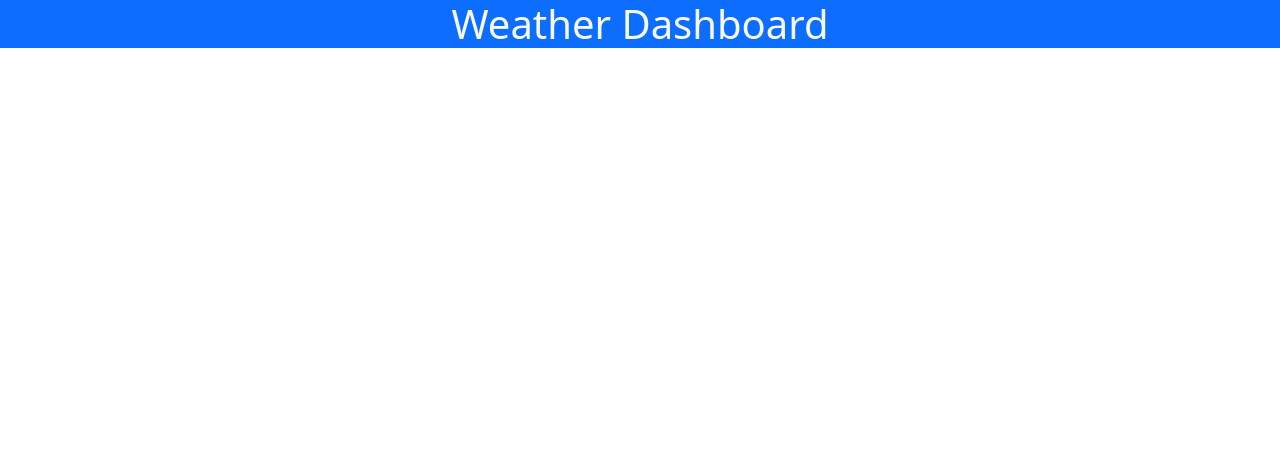
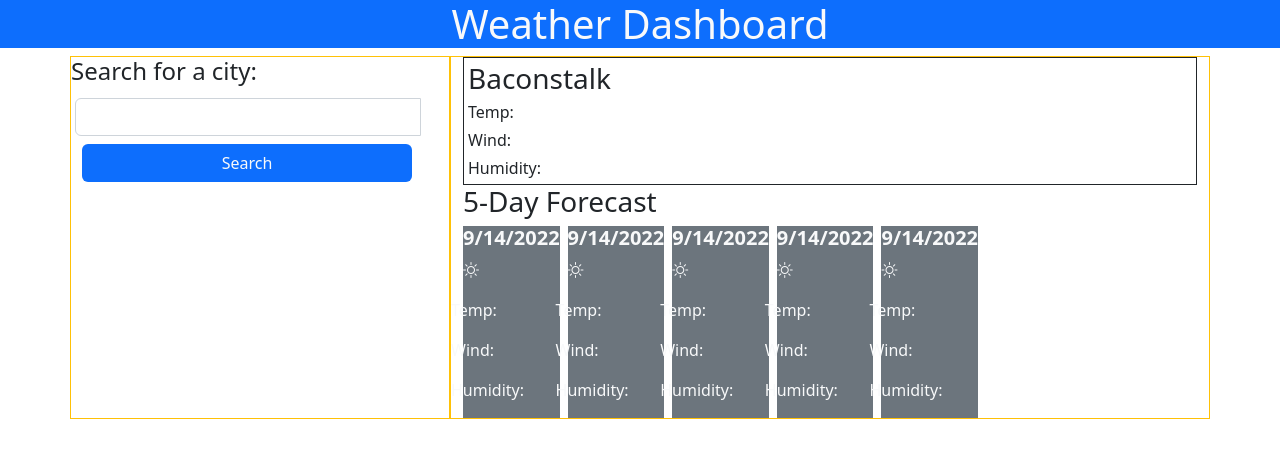
Before and after one commit to anomic84/Weather-Dashboard, a plain HTML site: page index.html in a window 1280 px wide. Drawn offline with nearby package versions, Linux system fonts and the light colour scheme.

Commit message:
wireframed the html so everything fits with bootstrap. The cards for the five day forcast look dumb and need to be fixed

```diff
--- a/index.html
+++ b/index.html
@@ -8,29 +8,90 @@
     <!-- CSS only -->
     <link href="https://cdn.jsdelivr.net/npm/bootstrap@5.2.3/dist/css/bootstrap.min.css" rel="stylesheet"
         integrity="sha384-rbsA2VBKQhggwzxH7pPCaAqO46MgnOM80zW1RWuH61DGLwZJEdK2Kadq2F9CUG65" crossorigin="anonymous">
+    <link rel="stylesheet" href="https://cdn.jsdelivr.net/npm/bootstrap-icons@1.10.2/font/bootstrap-icons.css">
     <title>Trip Planner - Weather</title>
 </head>
 
 <body>
 
     <!-- Top Banner -->
-    <!-- Includes "Weather Dashboard and padding" -->
     <header class="bg-primary py2 ">
         <h1 class="text-light text-center">Weather Dashboard</h1>
     </header>
 
+    <!-- Main div for whole section -->
+    <div class="container">
+        <div class="row">
+            <!-- Search Aside-->
+            <div class="container col-4 border border-warning">
+                <h4 class="row">Search for a city:</h4>
+                <div class="input-group mb-3 row">
+                    <input type="text" class="form-control m-1 w-100" id="search-city" aria-label="City Search"
+                        aria-describedby="search-button">
+                    <div class="input-group-append w-100">
+                        <button class="my-1 w-100 btn bg-primary text-light" id="search-button">Search</button>
+                    </div>
+                    <!-- Search History -->
+                    <ul class="list-group row"></ul>
+                </div>
+                <!-- Section below for past searches to show up -->
 
-    <!-- Search Aside Col 3?-->
-    <!-- Section below for past searches to show up -->
+            </div>
+            <!-- Div for BOTH Current tempurate and 5 day for cast; col-9 -->
+            <div class="container col-8 border border-warning">
+                <!-- Row 1 is Current Temp link to Jquery -->
+                <div class="div border border-dark">
+                    <h3 class="row m-1">Baconstalk</h3>
+                    <p class="row text-size-1 m-1">Temp:<span class="current" id="temp"></span> </p>
+                    <p class="row text-size-1 m-1">Wind:<span class="current" id="wind"></span> </p>
+                    <p class="row text-size-1 m-1">Humidity:<span class="current" id="humid"></span> </p>
+                </div>
 
-
-    <!-- Div for BOTH Current tempurate and 5 day for cast; col-9 -->
-    <!-- Row 1 is Current Temp link to Jquery -->
-
-
-    <!-- Row 2 is 5day forcast -->
-    <!-- each will be its own 5 day card in a col -->
-
+                <!-- Row 2 is 5day forcast -->
+                <h3>5-Day Forecast</h3>
+                <div class="containter row">
+                    <!-- each will be its own 5 day card in a col -->
+                    <div class="d-flex gap-2">
+                        <div class="bg-secondary text-light ">
+                            <h5 class="fw-bold">9/14/2022</h5>
+                            <p class="row"><i class="bi-sun"></i></p>
+                            <p class="row">Temp:<span class="future1" id="temp"></span></p>
+                            <p class="row">Wind:<span class="future1" id="wind"></span></p>
+                            <p class="row">Humidity:<span class="future1" id="humid"></span></p>
+                        </div>
+                        <div class="bg-secondary text-light">
+                            <h5 class="fw-bold">9/14/2022</h5>
+                            <p class="row"><i class="bi-sun"></i></p>
+                            <p class="row">Temp:<span class="future1" id="temp"></span></p>
+                            <p class="row">Wind:<span class="future1" id="wind"></span></p>
+                            <p class="row">Humidity:<span class="future1" id="humid"></span></p>
+                        </div>
+                        <div class="bg-secondary text-light">
+                            <h5 class="fw-bold">9/14/2022</h5>
+                            <p class="row"><i class="bi-sun"></i></p>
+                            <p class="row">Temp:<span class="future1" id="temp"></span></p>
+                            <p class="row">Wind:<span class="future1" id="wind"></span></p>
+                            <p class="row">Humidity:<span class="future1" id="humid"></span></p>
+                        </div>
+                        <div class="bg-secondary text-light ">
+                            <h5 class="fw-bold">9/14/2022</h5>
+                            <p class="row"><i class="bi-sun"></i></p>
+                            <p class="row">Temp:<span class="future1" id="temp"></span></p>
+                            <p class="row">Wind:<span class="future1" id="wind"></span></p>
+                            <p class="row">Humidity:<span class="future1" id="humid"></span></p>
+                        </div>
+                        <div class="bg-secondary text-light">
+                            <h5 class="fw-bold">9/14/2022</h5>
+                            <p class="row"><i class="bi-sun"></i></p>
+                            <p class="row">Temp:<span class="future1" id="temp"></span></p>
+                            <p class="row">Wind:<span class="future1" id="wind"></span></p>
+                            <p class="row">Humidity:<span class="future1" id="humid"></span></p>
+                        </div>
+                    </div>
+                </div>
+            </div>
+        </div>
+    </div>
 </body>
 
 </html>
```
